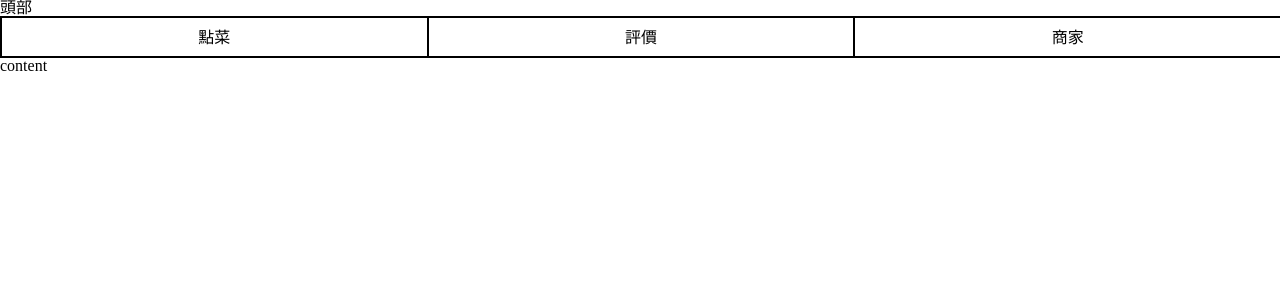
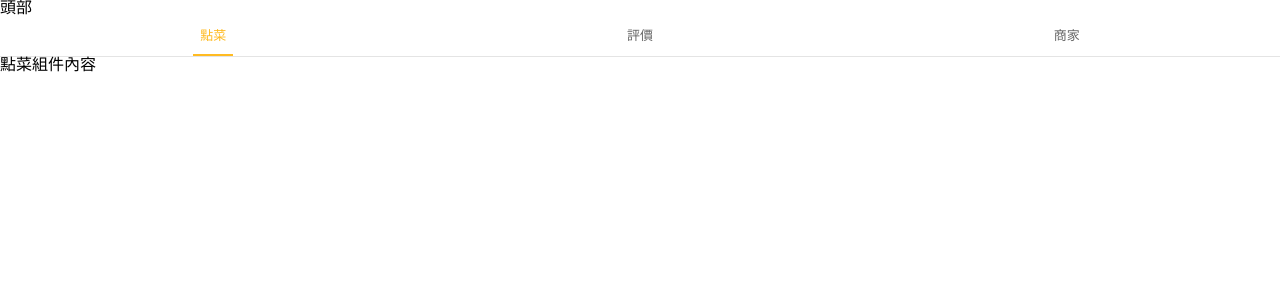
Before and after one commit to eeezzz/sell, a Vue app: page /goods in a window 1280 px wide. Shown: the top 300 px of the page. Built offline with nearby package versions, Linux system fonts and the light colour scheme.

Commit message:
change Nav

```diff
--- a/src/App.vue
+++ b/src/App.vue
@@ -7,9 +7,10 @@
     <my-nav></my-nav>
 
     <!-- 主體內容 -->
-    <div class="content">
+    <!-- <div class="content">
       content
-    </div>
+    </div> -->
+    <router-view></router-view>
 
   </div>
 </template>
--- a/src/components/Nav/Nav.vue
+++ b/src/components/Nav/Nav.vue
@@ -1,16 +1,21 @@
 <template>
   <div class="nav">
-    <div class="nav-item goods">
+
+    <router-link to="/goods" class="nav-item">
       點菜
-    </div>
+      <i class="line" />
+    </router-link>
 
-    <div class="nav-item ratings">
+    <router-link to="/ratings" class="nav-item">
       評價
-    </div>
+      <i class="line" />
+    </router-link>
 
-    <div class="nav-item seller">
+    <router-link to="/seller" class="nav-item">
       商家
-    </div>
+      <i class="line" />
+    </router-link>
+
   </div>
 </template>
 
@@ -22,7 +27,7 @@ export default {
 
 <style scoped>
   * {
-    border: 1px solid black;
+    /* border: 1px solid black; */
   }
 
   .nav{
@@ -30,10 +35,29 @@ export default {
     width: 100%;
     height: 40px;
     line-height: 40px;
+    border-bottom: 1px solid #e4e4e4
   }
 
   .nav .nav-item{
     flex: 1; /* let all the flexible items be the same lenght */
     text-align: center;
+    font-size: 13px;
+    text-decoration: none;
+    color: #666666;
+  }
+
+  .nav .active{
+    color: #FFBB22;
+
+  }
+
+  .nav .active .line{
+    width: 40px;
+    height: 2px;
+    background: #FFBB22;
+    display: block;
+    margin-top: -2px;
+    margin-left: 50%;
+    transform: translateX(-50%);
   }
 </style>
--- a/src/router/index.js
+++ b/src/router/index.js
@@ -4,13 +4,34 @@ import Router from 'vue-router'
 
 Vue.use(Router)
 
+import Goods from '../components/Goods/Goods'
+import Ratings from '../components/Ratings/Ratings'
+import Seller from '../components/Seller/Seller'
+
 export default new Router({
   mode: 'history',
-  // routes: [
-  //   {
-  //     path: '/',
-  //     name: 'HelloWorld',
-  //     component: HelloWorld
-  //   }
-  // ]
+  // 指定選中後的類名（默認值是 router-link-active)
+  linkActiveClass: 'active',
+  routes: [
+
+    {
+      path: '/',
+      redirect: '/goods'
+    },
+    {
+      path: '/goods',
+      name: 'goods',
+      component: Goods
+    },
+    {
+      path: '/ratings',
+      name: 'Ratings',
+      component: Ratings
+    },
+    {
+      path: '/seller',
+      name: 'Seller',
+      component: Seller
+    },
+  ]
 })
```
